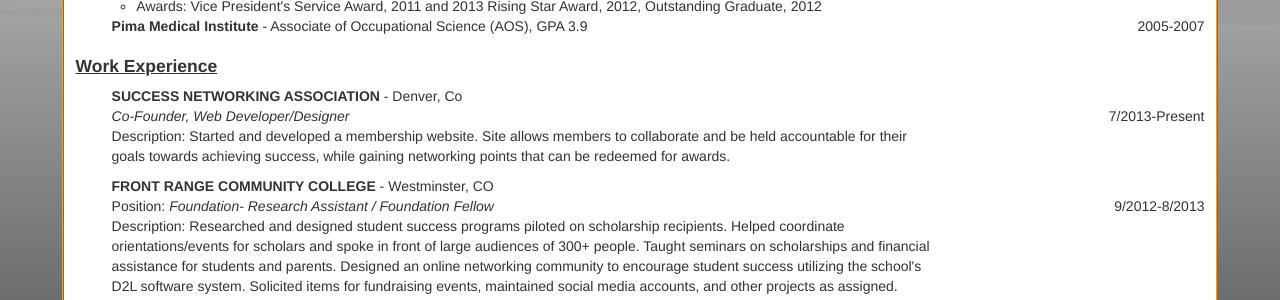
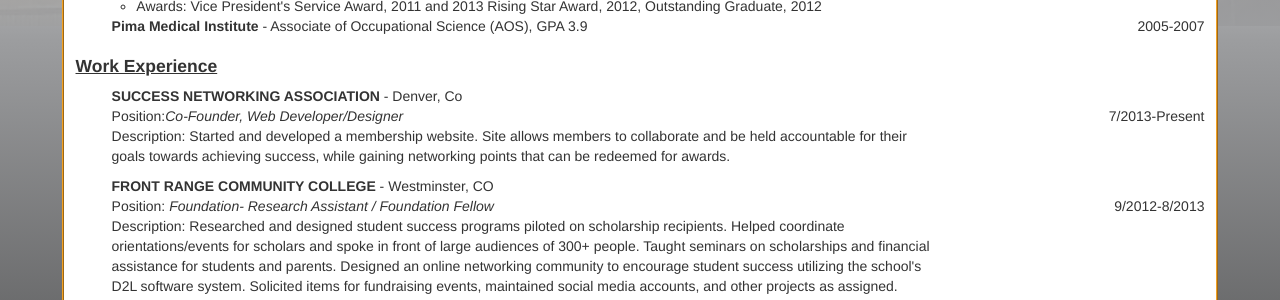
Before and after one commit to LauraR6561/Laurar6561.github.io, a Jekyll site: the page built from resume.html, in a window 1280 px wide and 1384 px high. Shown: the part 486-786 px from the top of the window. Built offline with Jekyll 4.4.1, drawn with Linux system fonts in a browser that asks for light colours; Markdown is read by kramdown in place of the engine named in the settings.

Commit message:
added text

```diff
--- a/resume.html
+++ b/resume.html
@@ -41,7 +41,7 @@ title: "Laura Rutz"
     <h4 class="resumetitle">Work Experience</h4>
     <ul class="resumelist">
         <li class="resumecontent "><strong>SUCCESS NETWORKING ASSOCIATION</strong> - Denver, Co</li>
-        <li class="resumecontent"><em>Co-Founder, Web Developer/Designer</em></li>
+        <li class="resumecontent">Position:<em>Co-Founder, Web Developer/Designer</em></li>
         <li class="resumedate">7/2013-Present</li>
         <li class="resumecontent">Description: Started and developed a membership website. Site allows members to collaborate and be held accountable for their goals towards achieving success, while gaining networking points that can be redeemed for awards.</li>
     </ul>
```
